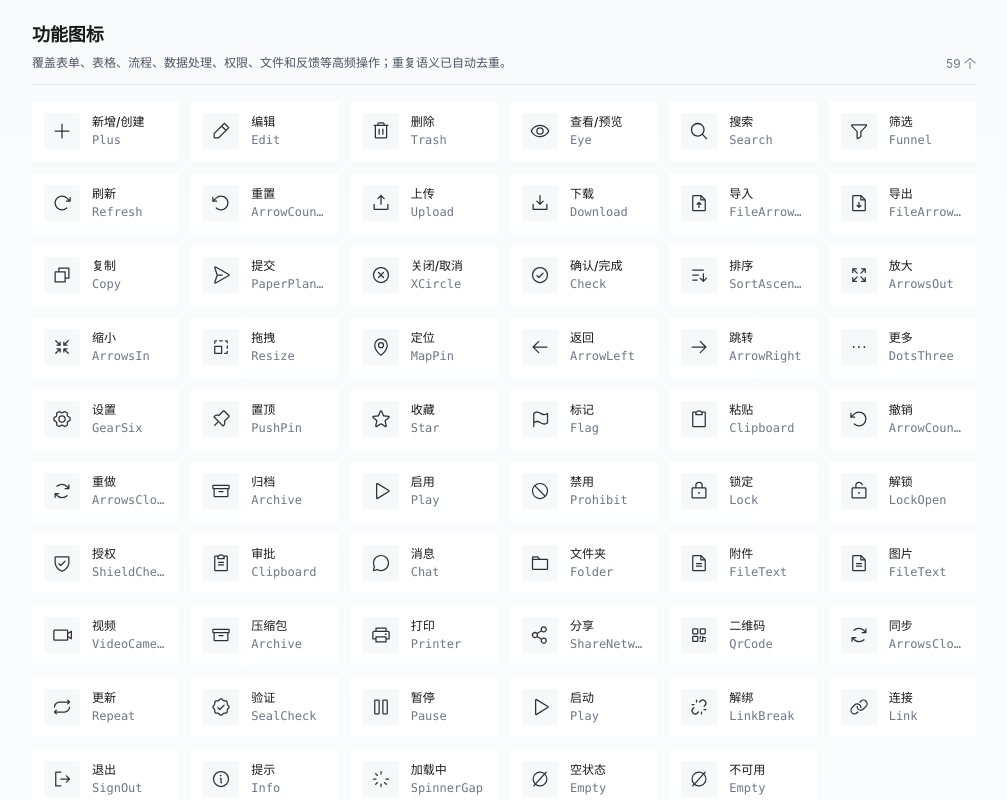
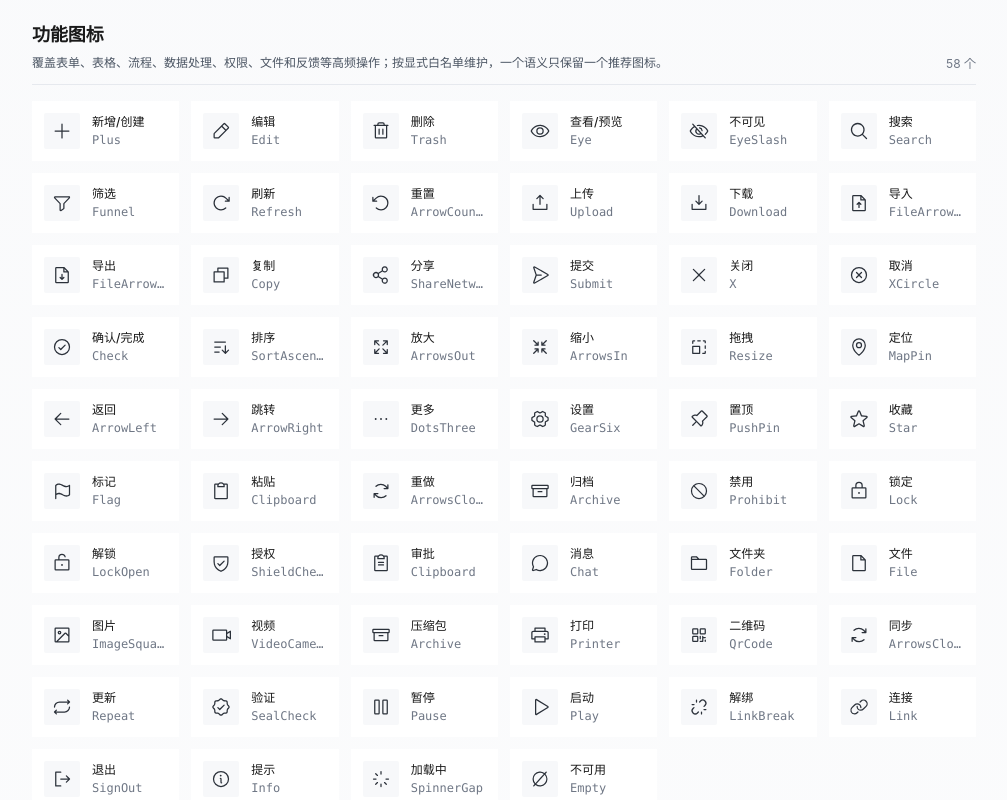
Before and after one commit to susu192856/xincailiao-design-system, a Vue app: page /components/icon in a window 1280 px wide. Shown: the part 2180-2980 px from the top of the page, without its empty margins (264-1271 px from the left). Built offline with nearby package versions, Linux system fonts and the light colour scheme.

Commit message:
refactor: make icon catalog delivery ready

```diff
--- a/src/pages/design-system/IconPage.tsx
+++ b/src/pages/design-system/IconPage.tsx
@@ -4,40 +4,34 @@ import {
   ArrowCounterClockwise,
   ArrowLeft,
   ArrowRight,
-  ArrowsOutLineHorizontal,
   ArrowsClockwise,
-  ArrowsCounterClockwise,
   ArrowsIn,
   ArrowsOut,
-  Bell,
   ChartBar,
   ChatCircle,
   Check,
   CheckCircle,
-  CheckSquare,
-  Circle,
   Clipboard,
   ClipboardText,
   Copy,
-  CreditCard,
-  Cube,
   Database,
   DotsThree,
   DownloadSimple,
   Empty,
   Eye,
+  EyeSlash,
+  File,
   FileArrowDown,
   FileArrowUp,
-  FileText,
   Flag,
   Folder,
   Funnel,
   GearSix,
-  GitBranch,
   GitMerge,
   GridFour,
   House,
   Info,
+  ImageSquare,
   Link,
   LinkBreak,
   Lock,
@@ -56,22 +50,16 @@ import {
   QrCode,
   Repeat,
   Resize,
-  RocketLaunch,
   SealCheck,
-  Scissors,
   ShareNetwork,
   ShieldCheck,
   SignOut,
-  SlidersHorizontal,
   SortAscending,
-  Square,
   SpinnerGap,
   Stack,
   Star,
-  Table,
   Trash,
   UploadSimple,
-  UserGear,
   Users,
   VideoCamera,
   WarningCircle,
@@ -89,7 +77,6 @@ type CommonIconItem = {
   name: string;
   zhName: string;
   icon: PhosphorIcon;
-  svg: string;
 };
 
 type DecorativeIconItem = {
@@ -120,14 +107,14 @@ const customIconStandards = [
     title: "描边",
     callout: "24px 画布使用 1.5px 描边",
     value: "圆头端点 · 圆角连接",
-    description: "设计 24px 图标时直接使用 1.5px 描边；缩放到 20px 或 16px 后线条会等比变为约 1.25px 或 1px。同一图标不要混用多种线宽，端点和转折保持圆润。",
+    description: "设计 24px 图标时直接使用 1.5px 描边；输出到 20px 或 16px 时统一检查，并按小尺寸规范调整为 1px 描边。同一图标不要混用多种线宽，端点和转折保持圆润。",
   },
   {
     index: "03",
     title: "视差",
     callout: "不同形态分别校正",
     value: "默认圆角约 1.5px",
-    description: "正方形、长形、圆形和三角形的视觉面积不同，需要在同一画布中分别微调大小与位置。普通转角可用约 1.5px 圆角，较大的外框可用约 2.25px；只有语义需要时才使用斜线。",
+    description: "正方形、长形、圆形和三角形的视觉面积不同，需要在同一画布中分别微调大小与位置。普通转角可用约 1.5px 圆角，较大的外框统一使用约 2px 圆角；只有语义需要时才使用斜线。",
   },
   {
     index: "04",
@@ -165,9 +152,6 @@ const iconCreationPaths = [
   },
 ];
 
-const createSvg = (name: string) =>
-  `<svg xmlns="http://www.w3.org/2000/svg" width="24" height="24" fill="currentColor" viewBox="0 0 256 256" data-phosphor-icon="${name}"><title>${name}</title><path d="M216,48V208H40V48ZM56,192H200V64H56Z"/></svg>`;
-
 const createDecorativeSvg = (title: string, content: string) =>
   `<svg xmlns="http://www.w3.org/2000/svg" width="48" height="48" viewBox="0 0 54 54" fill="none" role="img" aria-label="${title}"><title>${title}</title>${content.replaceAll('stroke-width="3"', 'stroke-width="2"')}</svg>`;
 
@@ -175,12 +159,10 @@ const makeCommonIcon = (name: string, zhName: string, icon: PhosphorIcon): Commo
   name,
   zhName,
   icon,
-  svg: createSvg(name),
 });
 
 const shortIconName = (name: string) => {
   const aliases: Record<string, string> = {
-    ArrowsOutLineHorizontal: "Spacing",
     MagnifyingGlass: "Search",
     PencilSimple: "Edit",
     DownloadSimple: "Download",
@@ -188,56 +170,13 @@ const shortIconName = (name: string) => {
     WarningCircle: "Warning",
     CheckCircle: "Check",
     ChatCircle: "Chat",
-    CreditCard: "Card",
     ClipboardText: "Clipboard",
-    ArrowsCounterClockwise: "Undo",
     ArrowClockwise: "Refresh",
-    SlidersHorizontal: "Filter",
+    PaperPlaneRight: "Submit",
   };
 
   if (aliases[name]) return aliases[name];
   return name.length > 16 ? `${name.slice(0, 13)}...` : name;
-};
-
-const uniqueLabels = (labels: string[]) => Array.from(new Set(labels.map((label) => label.trim()).filter(Boolean)));
-
-const normalizeFunctionIconLabel = (label: string) => {
-  const aliases: Record<string, string> = {
-    查看: "查看/预览",
-    预览: "查看/预览",
-    详情: "查看/预览",
-    新增: "新增/创建",
-    创建: "新增/创建",
-    确认: "确认/完成",
-    全屏: "放大",
-    清空: "关闭/取消",
-    关闭: "关闭/取消",
-    取消: "关闭/取消",
-    批量删除: "删除",
-    克隆: "复制",
-    取消置顶: "置顶",
-    取消收藏: "收藏",
-    取消标记: "标记",
-    取消星标: "",
-    打开: "",
-    前进: "",
-    退出全屏: "",
-    配置: "",
-    自定义: "",
-    固定: "",
-    取消固定: "",
-    修改: "",
-    另存为: "",
-    升级: "",
-    扫描: "",
-    测试: "",
-    执行: "",
-    拉取: "",
-    数据导入: "",
-    取消关联: "",
-  };
-
-  return aliases[label] ?? label;
 };
 
 const menuIcons: CommonIconItem[] = [
@@ -262,154 +201,66 @@ const statusIcons = [
   { name: "Info", zhName: "系统提示", icon: Info, tone: "product" as const },
 ];
 
-const functionIconLabels = uniqueLabels([
-  "新增",
-  "编辑",
-  "删除",
-  "查看",
-  "搜索",
-  "筛选",
-  "刷新",
-  "重置",
-  "上传",
-  "下载",
-  "导入",
-  "导出",
-  "复制",
-  "提交",
-  "关闭",
-  "确认",
-  "取消",
-  "排序",
-  "清空",
-  "全屏",
-  "缩小",
-  "拖拽",
-  "定位",
-  "返回",
-  "跳转",
-  "更多",
-  "设置",
-  "置顶",
-  "取消置顶",
-  "收藏",
-  "取消收藏",
-  "标记",
-  "取消标记",
-  "取消星标",
-  "创建",
-  "批量删除",
-  "预览",
-  "详情",
-  "克隆",
-  "粘贴",
-  "撤销",
-  "重做",
-  "归档",
-  "启用",
-  "禁用",
-  "锁定",
-  "解锁",
-  "授权",
-  "审批",
-  "消息",
-  "文件夹",
-  "附件",
-  "图片",
-  "视频",
-  "压缩包",
-  "打印",
-  "分享",
-  "二维码",
-  "同步",
-  "更新",
-  "验证",
-  "暂停",
-  "启动",
-  "取消关联",
-  "解绑",
-  "连接",
-  "退出",
-  "提示",
-  "加载中",
-  "空状态",
-  "不可用",
-].map(normalizeFunctionIconLabel));
-
-const resolveFunctionIcon = (label: string): { name: string; icon: PhosphorIcon } => {
-  if (label.includes("搜索")) return { name: "MagnifyingGlass", icon: MagnifyingGlass };
-  if (label.includes("筛选")) return { name: "Funnel", icon: Funnel };
-  if (label.includes("排序")) return { name: "SortAscending", icon: SortAscending };
-  if (label.includes("刷新") || label.includes("重试") || label.includes("重新")) return { name: "ArrowClockwise", icon: ArrowClockwise };
-  if (label.includes("重置") || label.includes("撤销")) return { name: "ArrowCounterClockwise", icon: ArrowCounterClockwise };
-  if (label.includes("重做") || label.includes("同步") || label.includes("异步")) return { name: "ArrowsClockwise", icon: ArrowsClockwise };
-  if (label.includes("上传")) return { name: "UploadSimple", icon: UploadSimple };
-  if (label.includes("下载")) return { name: "DownloadSimple", icon: DownloadSimple };
-  if (label.includes("导入")) return { name: "FileArrowUp", icon: FileArrowUp };
-  if (label.includes("导出")) return { name: "FileArrowDown", icon: FileArrowDown };
-  if (label === "粘贴") return { name: "Clipboard", icon: Clipboard };
-  if (label === "剪切") return { name: "Scissors", icon: Scissors };
-  if (label.includes("复制")) return { name: "Copy", icon: Copy };
-  if (label.includes("保存")) return { name: "CheckSquare", icon: CheckSquare };
-  if (label.includes("提交") || label.includes("发送") || label.includes("转发") || label.includes("推送")) return { name: "PaperPlaneRight", icon: PaperPlaneRight };
-  if (label.includes("关闭") || label.includes("取消") || label.includes("清空")) return { name: "XCircle", icon: XCircle };
-  if (label.includes("确认") || label.includes("通过") || label.includes("完成") || label.includes("成功")) return { name: "CheckCircle", icon: CheckCircle };
-  if (label.includes("展开") || label.includes("全屏") || label.includes("放大")) return { name: "ArrowsOut", icon: ArrowsOut };
-  if (label.includes("收起") || label.includes("缩小")) return { name: "ArrowsIn", icon: ArrowsIn };
-  if (label.includes("拖拽") || label.includes("移动")) return { name: "Resize", icon: Resize };
-  if (label.includes("定位")) return { name: "MapPin", icon: MapPin };
-  if (label.includes("返回") || label.includes("上一步")) return { name: "ArrowLeft", icon: ArrowLeft };
-  if (label.includes("下一步") || label.includes("跳转")) return { name: "ArrowRight", icon: ArrowRight };
-  if (label.includes("更多")) return { name: "DotsThree", icon: DotsThree };
-  if (label.includes("设置") || label.includes("字段") || label.includes("表头") || label.includes("列设置")) return { name: "GearSix", icon: GearSix };
-  if (label.includes("置顶")) return { name: "PushPin", icon: PushPin };
-  if (label.includes("收藏") || label.includes("星标")) return { name: "Star", icon: Star };
-  if (label.includes("标记")) return { name: "Flag", icon: Flag };
-  if (label.includes("新增") || label.includes("创建")) return { name: "Plus", icon: Plus };
-  if (label.includes("编辑") || label.includes("标注")) return { name: "PencilSimple", icon: PencilSimple };
-  if (label.includes("删除") || label.includes("下架") || label.includes("清除")) return { name: "Trash", icon: Trash };
-  if (label.includes("查看") || label.includes("预览") || label.includes("详情")) return { name: "Eye", icon: Eye };
-  if (label.includes("审批") || label.includes("记录")) return { name: "ClipboardText", icon: ClipboardText };
-  if (label.includes("发布")) return { name: "RocketLaunch", icon: RocketLaunch };
-  if (label.includes("撤回") || label.includes("退回") || label.includes("回滚") || label.includes("恢复")) return { name: "ArrowsCounterClockwise", icon: ArrowsCounterClockwise };
-  if (label.includes("归档") || label.includes("压缩包")) return { name: "Archive", icon: Archive };
-  if (label.includes("启用") || label.includes("启动") || label.includes("运行")) return { name: "Play", icon: Play };
-  if (label.includes("停用") || label.includes("停止") || label.includes("禁用")) return { name: "Prohibit", icon: Prohibit };
-  if (label.includes("暂停")) return { name: "Pause", icon: Pause };
-  if (label.includes("锁定") || label.includes("加密")) return { name: "Lock", icon: Lock };
-  if (label.includes("解锁") || label.includes("解密")) return { name: "LockOpen", icon: LockOpen };
-  if (label.includes("授权") || label.includes("权限") || label.includes("无权限")) return { name: "ShieldCheck", icon: ShieldCheck };
-  if (label.includes("分配") || label.includes("移交") || label.includes("认领") || label.includes("释放") || label.includes("转交") || label.includes("抄送")) return { name: "UserGear", icon: UserGear };
-  if (label.includes("驳回") || label.includes("失败") || label.includes("错误") || label.includes("异常")) return { name: "XCircle", icon: XCircle };
-  if (label.includes("消息")) return { name: "ChatCircle", icon: ChatCircle };
-  if (label.includes("催办") || label.includes("订阅") || label.includes("告警") || label.includes("预警")) return { name: "Bell", icon: Bell };
-  if (label.includes("文件夹")) return { name: "Folder", icon: Folder };
-  if (label.includes("视频")) return { name: "VideoCamera", icon: VideoCamera };
-  if (label.includes("附件") || label.includes("图片") || label.includes("模板")) return { name: "FileText", icon: FileText };
-  if (label.includes("打印")) return { name: "Printer", icon: Printer };
-  if (label.includes("分享")) return { name: "ShareNetwork", icon: ShareNetwork };
-  if (label.includes("链接") || label.includes("关联") || label.includes("绑定") || label.includes("连接") || label.includes("接入")) return { name: "Link", icon: Link };
-  if (label.includes("解绑") || label.includes("断开")) return { name: "LinkBreak", icon: LinkBreak };
-  if (label.includes("扫码") || label.includes("二维码")) return { name: "QrCode", icon: QrCode };
-  if (label.includes("更新")) return { name: "Repeat", icon: Repeat };
-  if (label.includes("校验") || label.includes("验证") || label.includes("检测")) return { name: "SealCheck", icon: SealCheck };
-  if (label.includes("调度") || label.includes("定时") || label.includes("任务")) return { name: "ChartBar", icon: ChartBar };
-  if (label.includes("合并")) return { name: "GitMerge", icon: GitMerge };
-  if (label.includes("拆分")) return { name: "GitBranch", icon: GitBranch };
-  if (label.includes("数据")) return { name: "Database", icon: Database };
-  if (label.includes("批量")) return { name: "Stack", icon: Stack };
-  if (label.includes("风险") || label.includes("警告") || label.includes("感叹号")) return { name: "WarningCircle", icon: WarningCircle };
-  if (label.includes("提示") || label.includes("信息") || label.includes("说明") || label.includes("帮助") || label.includes("问号")) return { name: "Info", icon: Info };
-  if (label.includes("加载")) return { name: "SpinnerGap", icon: SpinnerGap };
-  if (label.includes("空状态") || label.includes("无数据") || label.includes("不可用")) return { name: "Empty", icon: Empty };
-  if (label.includes("退出")) return { name: "SignOut", icon: SignOut };
-  return { name: "Square", icon: Square };
-};
-
-const functionIcons: CommonIconItem[] = functionIconLabels.map((label) => {
-  const resolved = resolveFunctionIcon(label);
-  return makeCommonIcon(resolved.name, label, resolved.icon);
-});
+const functionIcons: CommonIconItem[] = [
+  makeCommonIcon("Plus", "新增/创建", Plus),
+  makeCommonIcon("PencilSimple", "编辑", PencilSimple),
+  makeCommonIcon("Trash", "删除", Trash),
+  makeCommonIcon("Eye", "查看/预览", Eye),
+  makeCommonIcon("EyeSlash", "不可见", EyeSlash),
+  makeCommonIcon("MagnifyingGlass", "搜索", MagnifyingGlass),
+  makeCommonIcon("Funnel", "筛选", Funnel),
+  makeCommonIcon("ArrowClockwise", "刷新", ArrowClockwise),
+  makeCommonIcon("ArrowCounterClockwise", "重置", ArrowCounterClockwise),
+  makeCommonIcon("UploadSimple", "上传", UploadSimple),
+  makeCommonIcon("DownloadSimple", "下载", DownloadSimple),
+  makeCommonIcon("FileArrowUp", "导入", FileArrowUp),
+  makeCommonIcon("FileArrowDown", "导出", FileArrowDown),
+  makeCommonIcon("Copy", "复制", Copy),
+  makeCommonIcon("ShareNetwork", "分享", ShareNetwork),
+  makeCommonIcon("PaperPlaneRight", "提交", PaperPlaneRight),
+  makeCommonIcon("X", "关闭", X),
+  makeCommonIcon("XCircle", "取消", XCircle),
+  makeCommonIcon("CheckCircle", "确认/完成", CheckCircle),
+  makeCommonIcon("SortAscending", "排序", SortAscending),
+  makeCommonIcon("ArrowsOut", "放大", ArrowsOut),
+  makeCommonIcon("ArrowsIn", "缩小", ArrowsIn),
+  makeCommonIcon("Resize", "拖拽", Resize),
+  makeCommonIcon("MapPin", "定位", MapPin),
+  makeCommonIcon("ArrowLeft", "返回", ArrowLeft),
+  makeCommonIcon("ArrowRight", "跳转", ArrowRight),
+  makeCommonIcon("DotsThree", "更多", DotsThree),
+  makeCommonIcon("GearSix", "设置", GearSix),
+  makeCommonIcon("PushPin", "置顶", PushPin),
+  makeCommonIcon("Star", "收藏", Star),
+  makeCommonIcon("Flag", "标记", Flag),
+  makeCommonIcon("Clipboard", "粘贴", Clipboard),
+  makeCommonIcon("ArrowsClockwise", "重做", ArrowsClockwise),
+  makeCommonIcon("Archive", "归档", Archive),
+  makeCommonIcon("Prohibit", "禁用", Prohibit),
+  makeCommonIcon("Lock", "锁定", Lock),
+  makeCommonIcon("LockOpen", "解锁", LockOpen),
+  makeCommonIcon("ShieldCheck", "授权", ShieldCheck),
+  makeCommonIcon("ClipboardText", "审批", ClipboardText),
+  makeCommonIcon("ChatCircle", "消息", ChatCircle),
+  makeCommonIcon("Folder", "文件夹", Folder),
+  makeCommonIcon("File", "文件", File),
+  makeCommonIcon("ImageSquare", "图片", ImageSquare),
+  makeCommonIcon("VideoCamera", "视频", VideoCamera),
+  makeCommonIcon("Archive", "压缩包", Archive),
+  makeCommonIcon("Printer", "打印", Printer),
+  makeCommonIcon("QrCode", "二维码", QrCode),
+  makeCommonIcon("ArrowsClockwise", "同步", ArrowsClockwise),
+  makeCommonIcon("Repeat", "更新", Repeat),
+  makeCommonIcon("SealCheck", "验证", SealCheck),
+  makeCommonIcon("Pause", "暂停", Pause),
+  makeCommonIcon("Play", "启动", Play),
+  makeCommonIcon("LinkBreak", "解绑", LinkBreak),
+  makeCommonIcon("Link", "连接", Link),
+  makeCommonIcon("SignOut", "退出", SignOut),
+  makeCommonIcon("Info", "提示", Info),
+  makeCommonIcon("SpinnerGap", "加载中", SpinnerGap),
+  makeCommonIcon("Empty", "不可用", Empty),
+];
 
 const decorativeIconStandards = [
   { item: "制作画布", standard: "48px × 48px，图形主体控制在 32px–36px 内，四周保留约 6px 安全边距。" },
@@ -687,32 +538,6 @@ function IconCreationWorkflowsSection() {
   );
 }
 
-function GuidelinesSection() {
-  const guidelines = [
-    ["01", "权重统一", "默认使用 regular，同一区域避免混用过多粗细。"],
-    ["02", "尺寸适配", "后台产品优先使用 16px / 20px，官网展示可使用 24px / 32px。"],
-    ["03", "颜色克制", "优先使用中性灰；品牌红只用于必要的品牌或强提醒场景。"],
-    ["04", "语义明确", "同一语义只保留一个主推荐图标，避免相近图形混用。"],
-    ["05", "文字协同", "关键操作和状态反馈需配合文字，不只依赖图形或颜色。"],
-    ["06", "装饰分离", "功能图标服务于识别和操作，不作为纯装饰元素堆叠。"],
-  ];
-
-  return (
-    <section>
-      <SectionHeading eyebrow="Guidelines" title="最佳实践" />
-      <div className="grid grid-cols-1 border-l border-t border-[var(--neutral-200)] md:grid-cols-2 xl:grid-cols-3">
-        {guidelines.map(([index, title, description]) => (
-          <div key={index} className="border-b border-r border-[var(--neutral-200)] bg-white p-5">
-            <div className="mb-4 text-xs font-semibold tracking-[0.16em] text-[var(--product-blue-500)]">{index}</div>
-            <h3 className="text-sm font-semibold text-[var(--text-primary)]">{title}</h3>
-            <p className="mt-2 text-sm leading-relaxed text-[var(--text-secondary)]">{description}</p>
-          </div>
-        ))}
-      </div>
-    </section>
-  );
-}
-
 export default function IconPage() {
   const [copiedDecorativeIcon, setCopiedDecorativeIcon] = useState<string | null>(null);
 
@@ -843,7 +668,7 @@ export default function IconPage() {
               <div>
                 <h3 className="text-lg font-semibold text-[var(--text-primary)]">功能图标</h3>
                 <p className="mt-1 text-xs leading-relaxed text-[var(--text-tertiary)]">
-                  覆盖表单、表格、流程、数据处理、权限、文件和反馈等高频操作；重复语义已自动去重。
+                  覆盖表单、表格、流程、数据处理、权限、文件和反馈等高频操作；按显式白名单维护，一个语义只保留一个推荐图标。
                 </p>
               </div>
               <span className="text-xs text-[var(--text-tertiary)]">{functionIcons.length} 个</span>
@@ -967,23 +792,16 @@ export default function IconPage() {
       </section>
 
       <section>
-        <SectionHeading eyebrow="Governance" title="常用图标库管理原则" />
+        <SectionHeading eyebrow="Governance" title="维护与交付原则" />
         <div className="bg-white p-6">
           <ul className="space-y-3 text-sm leading-relaxed text-[var(--text-secondary)]">
-            <li>• Phosphor Icons 是完整图标源。</li>
-            <li>• 设计系统中的“常用图标库”是公司沉淀后的高频图标集合。</li>
-            <li>• 不建议把 Phosphor 全量图标搬进设计系统页面。</li>
-            <li>• 常用图标库应控制规模，优先维护 80–150 个高频图标。</li>
-            <li>• 新增图标前，应先检查常用图标库是否已有相同语义图标。</li>
-            <li>• 同一语义只保留一个主推荐图标，避免 Home / House / Buildings 等多图标混用。</li>
-            <li>
-              • 对业务高频图标可以按分类管理，例如：基础导航、数据操作、文件文档、状态反馈、系统设置、图表分析、用户组织、工业材料业务。
-            </li>
+            <li>• <strong className="text-[var(--text-primary)]">Codex 维护：</strong>常用图标使用显式白名单，每项同时维护中文语义、Phosphor 组件名和组件引用；删除图标时同步删除对应导入，不保留隐藏候选项或占位 SVG。</li>
+            <li>• <strong className="text-[var(--text-primary)]">前端使用：</strong>基础功能图标从 <code className="font-mono text-xs">@phosphor-icons/react</code> 引入，通过 <code className="font-mono text-xs">SystemIcon</code> 或业务组件传入；颜色跟随 <code className="font-mono text-xs">currentColor</code>，交互图标必须提供可访问名称。</li>
+            <li>• <strong className="text-[var(--text-primary)]">Figma 导入：</strong>Phosphor 图标优先从官方 Figma 资源取得；自定义图标仅在确认 24 × 24px 画布、轮廓化描边、无背景层和多余蒙版、名称一致后导入。本页面不会自动执行 Figma 导入。</li>
+            <li>• <strong className="text-[var(--text-primary)]">新增前检查：</strong>先检索 Phosphor Icons 和当前白名单；只有没有准确语义时才新增自定义图标，并在 16 / 20 / 24px 页面环境中完成视觉检查。</li>
           </ul>
         </div>
       </section>
-
-      <GuidelinesSection />
 
       <IconCreationWorkflowsSection />
     </div>
```
